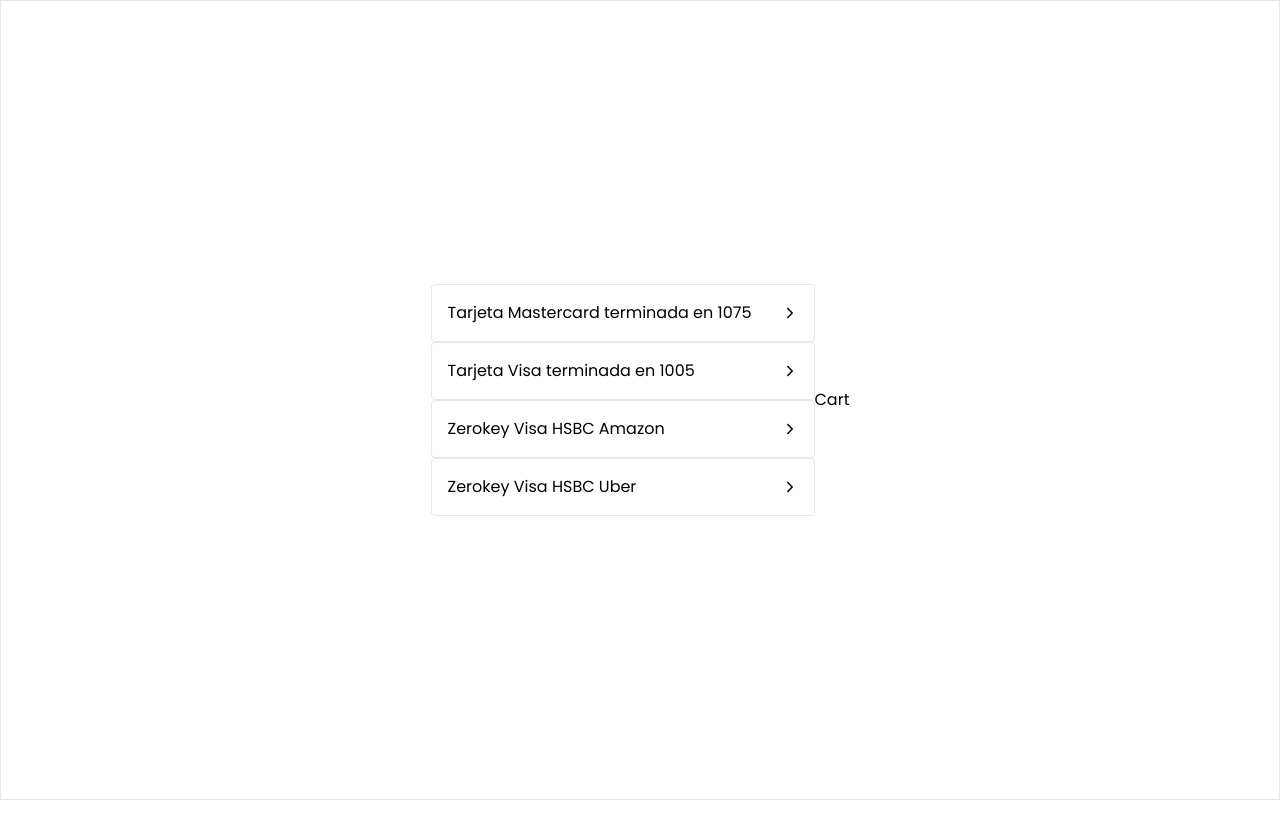
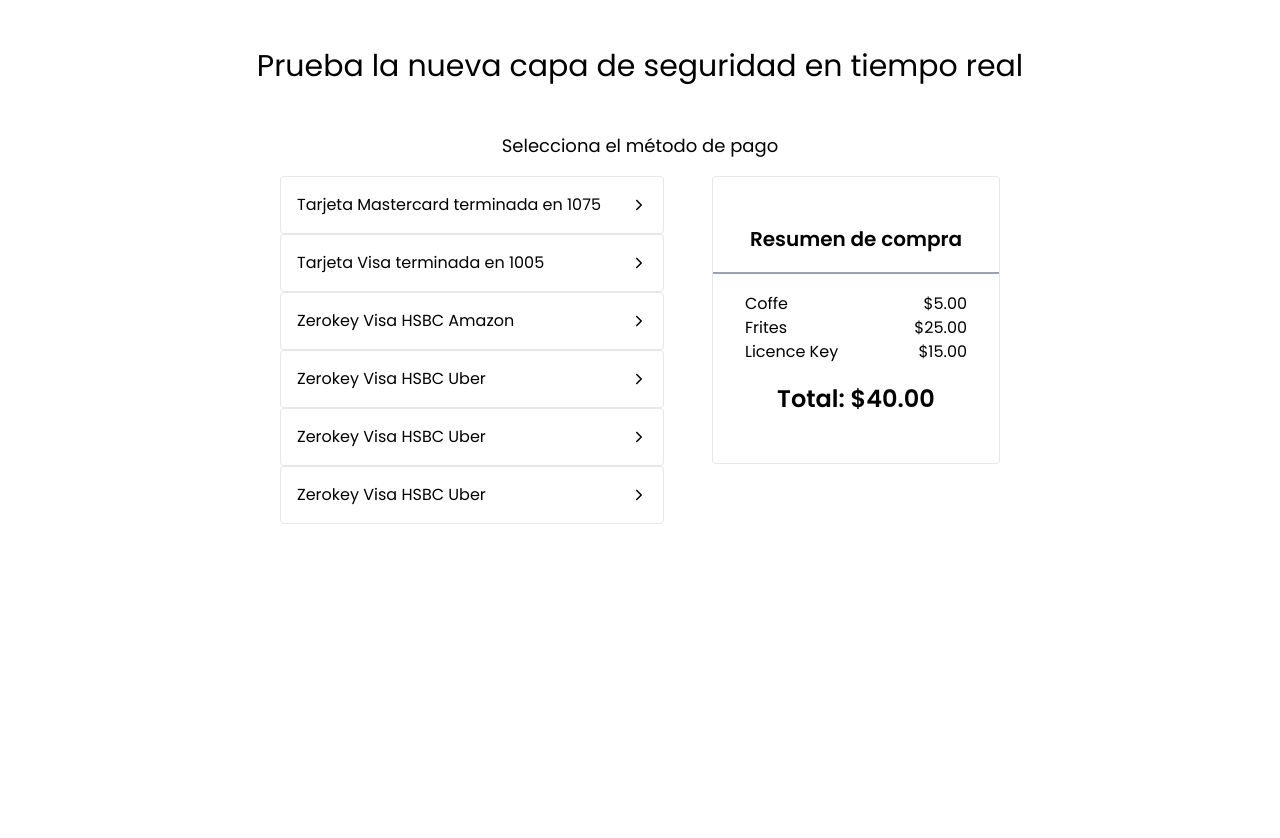
Before and after one commit to francoperez03/zerokey, a React (Vite) app in the folder frontend-vite/: page /checkout in a window 1280 px wide. Shown: the top 838 px of the page. Before the commit the page ends 800 px from the top, so only its background shows below. Built offline with nearby package versions, Linux system fonts and the light colour scheme.

Commit message:
proceso de pago

```diff
--- a/frontend-vite/src/pages/checkout/Checkout.jsx
+++ b/frontend-vite/src/pages/checkout/Checkout.jsx
@@ -1,12 +1,64 @@
-import React from 'react'
-import SelectedCard from './components/selectedCard/SelectedCard'
+import React, { useEffect, useState } from "react";
+import SelectedCard from "./components/selectedCard/SelectedCard";
+import useStore from "../livedemo/store/state";
+import GenerandoKey from "../livedemo/loader/GenerandKey";
+import Completed from "../livedemo/loader/Completed";
 
 function Checkout() {
+  const { status, setStatus, statuses } = useStore();
+  console.log('status', status)
+  const [isActive, setIsActive] = useState(false); // Estado local para controlar el intervalo
+  const [intervalId, setIntervalId] = useState(null); // Estado para almacenar el ID del intervalo
+
+  // Define el orden de los estados
+  const startInterval = () => {
+    if (intervalId) return; // Si ya hay un intervalo en curso, no iniciar uno nuevo
+
+    // Inicia el estado en 'pending' y luego cambia al siguiente estado
+    setStatus(statuses.PENDING);
+    setIsActive(true);
+
+    // Cambia el estado a 'generating' inmediatamente
+    setStatus(statuses.GENERATING);
+
+    // Establece el intervalo para el cambio de estado
+    const id = setTimeout(() => {
+      setStatus(statuses.COMPLETED);
+      clearTimeout(id); // Limpia el timeout
+      setIsActive(false); // Detiene el ciclo
+    }, 3000); // Cambia a 'completed' después de 3 segundos
+
+    setIntervalId(id);
+  };
+
+  // Limpia el intervalo al desmontar el componente
+  useEffect(() => {
+    return () => {
+      if (intervalId) clearTimeout(intervalId);
+    };
+  }, [intervalId]);
+
   return (
     <div>
-      <SelectedCard />
+      <h3 className="text-3xl text-center py-12">
+        Prueba la nueva capa de seguridad en tiempo real
+      </h3>
+      {(status === statuses.PENDING ||
+        status ===statuses.CVV ||
+        status === statuses.ZQ) && (
+          <>
+            <p className="text-center text-lg pb-4">
+              Selecciona el método de pago
+            </p>
+            <SelectedCard startInterval={startInterval} />
+          </>
+        )}
+      <div className="flex flex-col items-center justify-center">
+        {status === statuses.GENERATING && <GenerandoKey />}
+        {status === statuses.COMPLETED && <Completed />}
+      </div>
     </div>
-  )
+  );
 }
 
-export default Checkout
+export default Checkout;
--- a/frontend-vite/src/pages/checkout/components/cart/Cart.jsx
+++ b/frontend-vite/src/pages/checkout/components/cart/Cart.jsx
@@ -1,9 +1,30 @@
-import React from 'react'
+import React from "react";
 
 function Cart() {
   return (
-    <div>Cart</div>
-  )
+    <div className="size-72 flex flex-col py-12 items-center justify-between border rounded">
+      <h3 className="text-xl font-bold">Resumen de compra</h3>
+      <span className="w-full border border-gray-400"></span>
+      <div className="w-full px-8">
+        <div className="flex justify-between items-center">
+          <p>Coffe</p>
+          <p>$5.00</p>
+        </div>
+        <div className="flex justify-between items-center">
+          <p>Frites</p>
+          <p>$25.00</p>
+        </div>
+        <div className="flex justify-between items-center">
+          <p>Licence Key</p>
+          <p>$15.00</p>
+        </div>
+      </div>
+
+      <div>
+        <h3 className="text-2xl font-bold">Total: $40.00</h3>
+      </div>
+    </div>
+  );
 }
 
-export default Cart
+export default Cart;
--- a/frontend-vite/src/pages/checkout/components/selectedCard/SelectedCard.jsx
+++ b/frontend-vite/src/pages/checkout/components/selectedCard/SelectedCard.jsx
@@ -1,29 +1,109 @@
-import React from "react";
+import React, { useState } from "react";
 import Cart from "../cart/Cart";
 import { IoIosArrowForward } from "react-icons/io";
+import { Button } from "@/components/ui/button";
+import { Input } from "@/components/ui/input";
+import useStore from "@/pages/livedemo/store/state";
 
-function SelectedCard() {
+const cardStates = {
+  CVV: "cvv",
+  PENDING: "pendiente",
+  VERIFYING: "verificando",
+  PAYING: "pagando",
+};
+
+function SelectedCard({ startInterval }) {
+  const { status, setStatus, statuses } = useStore();
+  const [selectedCard, setSelectedCard] = useState(null);
+
+  console.log(status);
+
+  const handleCardSelection = (cardState) => {
+    setSelectedCard(cardState);
+    if (cardState === cardStates.CVV) {
+      setStatus(statuses.CVV);
+    } else if (cardState === cardStates.ZQ) {
+      setStatus(statuses.ZQ);
+    }
+  };
+  const handleButtonClick = () => {
+    if (selectedCard === cardStates.PENDING) {
+      setStatus(statuses.VERIFYING);
+    } else if (selectedCard === cardStates.CVV) {
+      setStatus(statuses.PAYING);
+    }
+  };
+
   return (
-    <section className="flex border m-auto h-screen w-full items-center justify-center">
+    <section className="flex  m-auto h-screen w-full items-start justify-center  gap-12 ">
       <div>
-        <div className="p-4 w-96 rounded  border flex items-center justify-between hover:cursor-pointer hover:text-red-500">
+        <div
+          className="p-4 w-96 rounded  border flex items-center justify-between hover:cursor-pointer hover:text-red-500"
+          onClick={() => handleCardSelection(cardStates.CVV)}
+        >
           <h3>Tarjeta Mastercard terminada en 1075</h3>
           <IoIosArrowForward />
         </div>
-        <div className="p-4 w-96 rounded  border flex items-center justify-between hover:cursor-pointer hover:text-red-500">
+        <div
+          className="p-4 w-96 rounded  border flex items-center justify-between hover:cursor-pointer hover:text-red-500"
+          onClick={() => handleCardSelection(cardStates.CVV)}
+        >
           <h3>Tarjeta Visa terminada en 1005</h3>
           <IoIosArrowForward />
         </div>
-        <div className="p-4 w-96 rounded  border flex items-center justify-between hover:cursor-pointer hover:text-red-500">
+        <div
+          className="p-4 w-96 rounded  border flex items-center justify-between hover:cursor-pointer hover:text-red-500"
+          onClick={() => handleCardSelection(cardStates.ZQ)}
+        >
           <h3>Zerokey Visa HSBC Amazon</h3>
           <IoIosArrowForward />
         </div>
-        <div className="p-4 w-96 rounded  border flex items-center justify-between hover:cursor-pointer hover:text-red-500">
+        <div
+          className="p-4 w-96 rounded  border flex items-center justify-between hover:cursor-pointer hover:text-red-500"
+          onClick={() => handleCardSelection(cardStates.ZQ)}
+        >
+          <h3>Zerokey Visa HSBC Uber</h3>
+          <IoIosArrowForward />
+        </div>
+        <div
+          className="p-4 w-96 rounded  border flex items-center justify-between hover:cursor-pointer hover:text-red-500"
+          onClick={() => handleCardSelection(cardStates.ZQ)}
+        >
+          <h3>Zerokey Visa HSBC Uber</h3>
+          <IoIosArrowForward />
+        </div>
+        <div
+          className="p-4 w-96 rounded  border flex items-center justify-between hover:cursor-pointer hover:text-red-500"
+          onClick={() => handleCardSelection(cardStates.ZQ)}
+        >
           <h3>Zerokey Visa HSBC Uber</h3>
           <IoIosArrowForward />
         </div>
       </div>
+      <div className="  flex flex-col gap-4">
         <Cart />
+        {status === statuses.ZQ && (
+          <Button
+            variant="outline"
+            className="w-full text-black rounded hover:text-red-500 "
+            onClick={()=>startInterval()}
+          >
+            Pagar
+          </Button>
+        )}
+        {status === statuses.CVV && (
+          <div className="flex gap-4">
+            <Input type="text" placeholder="CVC" className="rounded" />
+            <Button
+              variant="outline"
+              className="w-full text-black rounded hover:text-red-500 "
+              onClick={()=>startInterval()}
+            >
+              Pagar
+            </Button>
+          </div>
+        )}
+      </div>
     </section>
   );
 }
--- /dev/null
+++ b/frontend-vite/src/pages/livedemo/loader/Validated.jsx
@@ -0,0 +1,13 @@
+
+
+function Validated() {
+  return (
+    <div className="flex flex-col gap-4 h-[450px] w-96 p-4 justify-center items-center bg-slate-50 rounde shadow-md shadow-gray-500">
+
+        <img src="/assets/loading.gif" alt="" className='size-28' />
+        <p className='text-xl'>Verificando prueba</p>
+    </div>
+  )
+}
+
+export default Validated
--- a/frontend-vite/src/pages/livedemo/store/state.js
+++ b/frontend-vite/src/pages/livedemo/store/state.js
@@ -4,10 +4,14 @@
   status: 'pendiente', // Estado inicial
   setStatus: (newStatus) => set({ status: newStatus }),
   statuses: {
+    INICIO: 'inicio',
     PENDING: 'pendiente',
+    CVV: 'cvv',
+    ZQ: 'zq',
     GENERATING: 'generando',
     PAYING: 'pagando',
-    COMPLETED: 'finalizado'
+    COMPLETED: 'finalizado',
+    ERROR: 'error'
   }
 }));
 
```
Also changed, not shown: frontend-vite/src/pages/livedemo/components/checkout/Checkout.jsx (+12 -12 lines). Lines whose indentation alone changed are shown as unchanged.
